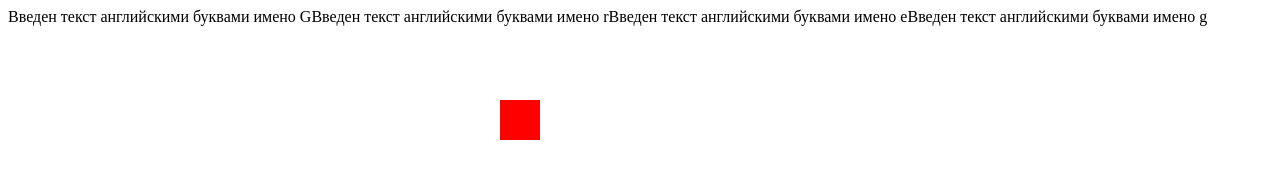
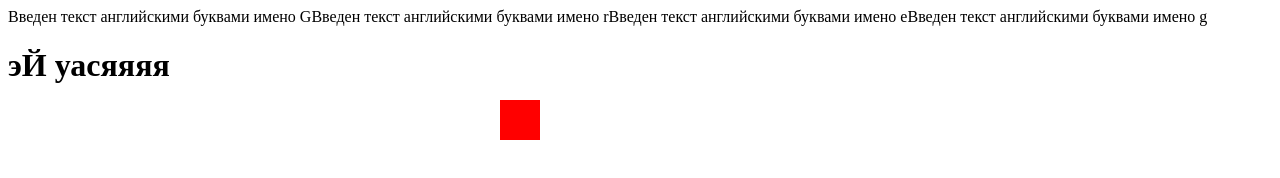
Before and after one commit to vlados36/myBlog, a plain HTML site: page Index.html in a window 1280 px wide. Drawn offline with Linux system fonts and the light colour scheme.

Commit message:
second commit

```diff
--- a/Index.html
+++ b/Index.html
@@ -7,6 +7,7 @@
 <title> Северный ГОА </title>
 </head>
 <body>
+<h1>эЙ уасяяяя</h1>
 	<div id="content">
 </body>
 </html>
```
